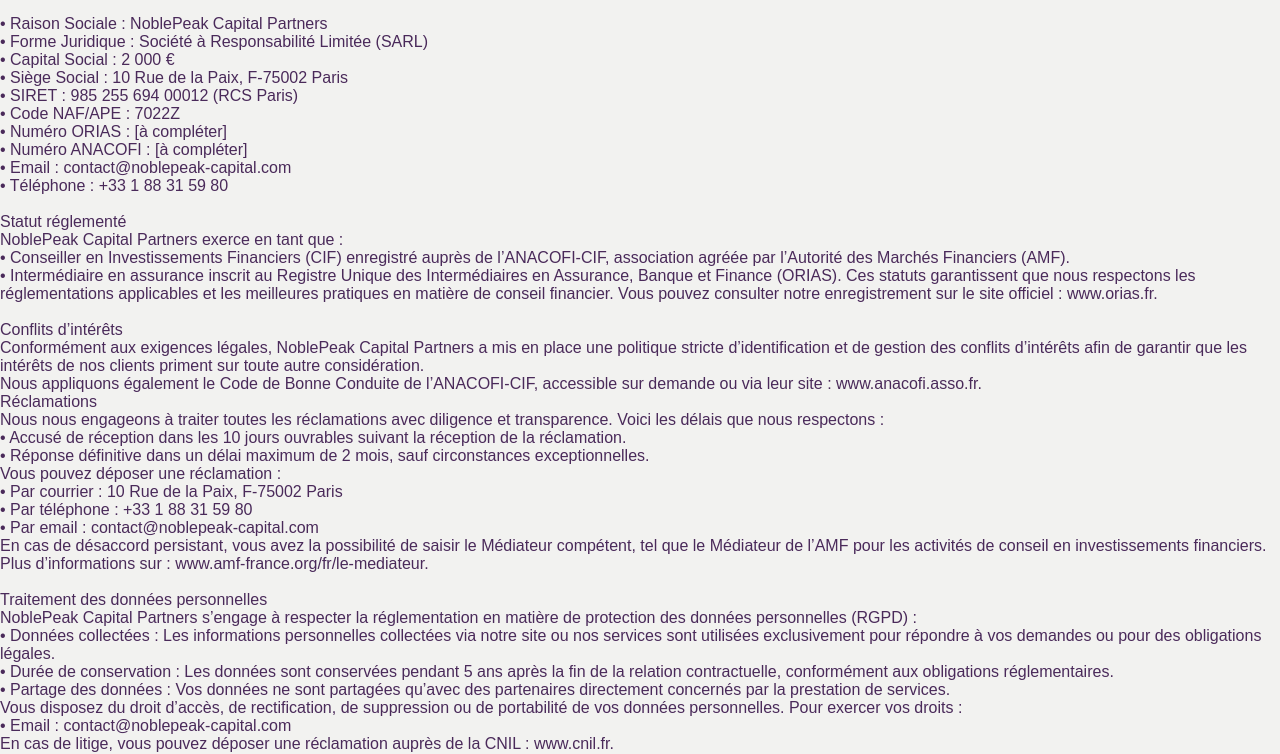
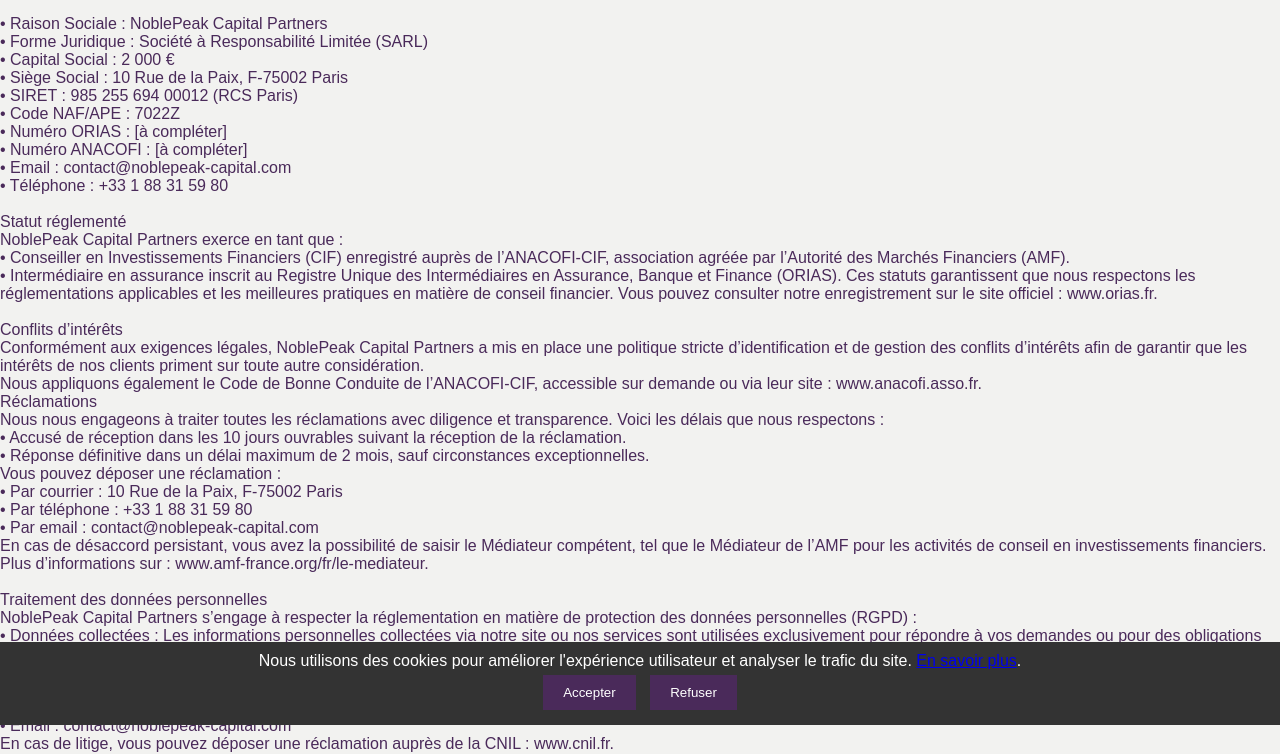
Before and after one commit to Erynaur/test1, a plain HTML site: page mentionslegales.html in a window 1280 px wide. Shown: the part 75-829 px from the top of the page. Drawn offline with Linux system fonts and the light colour scheme.

Commit message:
Update mentionslegales.html

```diff
--- a/mentionslegales.html
+++ b/mentionslegales.html
@@ -90,5 +90,6 @@ Dernière mise à jour du site internet : 30/11/2024
   <footer>
 <p>&copy; 2024 NoblePeak Capital Partners. Tous droits réservés.</p>
   </footer>
+	<script src="cookies.js"></script>
 </body>
 </html>
```
